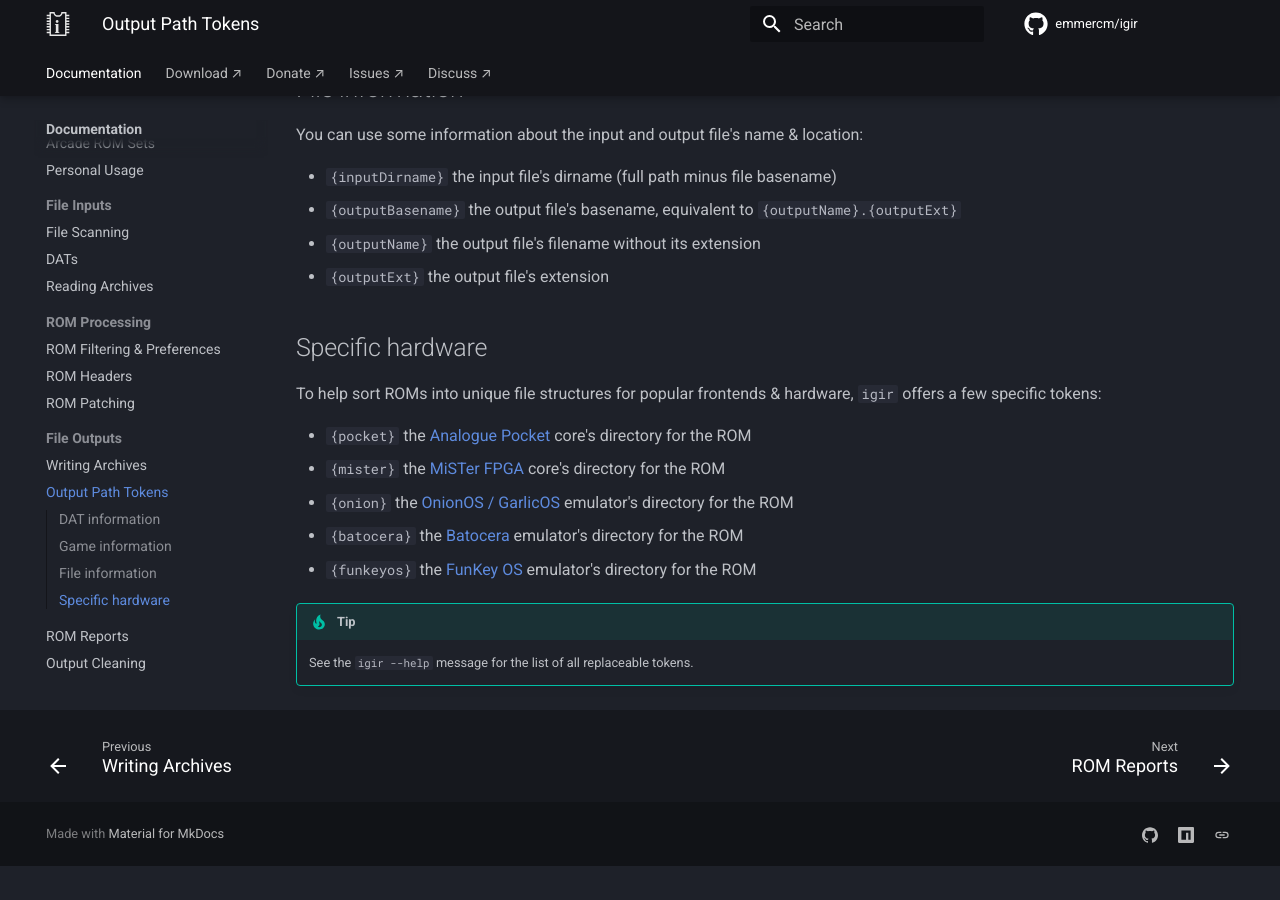
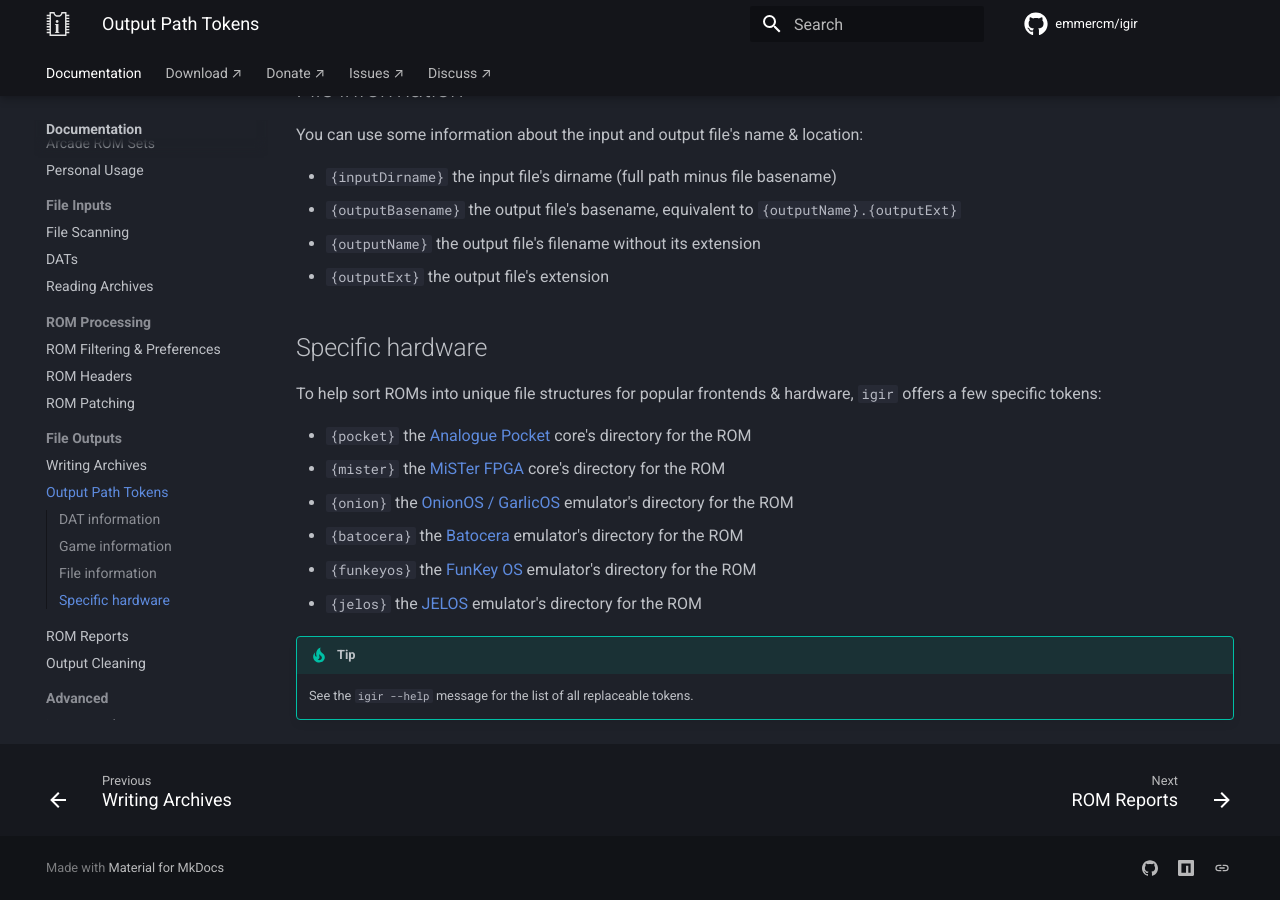
Before and after one commit to emmercm/igir, an MkDocs documentation site: the page built from docs/output/tokens.md, in a window 1280 px wide and 900 px high, scrolled down 1351 px. Built offline with MkDocs 1.6.1 and Material for MkDocs 9.7.7, drawn with Linux system fonts in a browser that asks for light colours; comment, search, counter and statistics services are not loaded; before the commit the page ends 2217 px from its top, so only the background shows below that.

Commit message:
Add output token docs for JELOS and reorder

```diff
--- a/docs/output/tokens.md
+++ b/docs/output/tokens.md
@@ -76,6 +76,7 @@
 - `{onion}` the [OnionOS / GarlicOS](../usage/handheld/onionos.md) emulator's directory for the ROM
 - `{batocera}` the [Batocera](../usage/desktop/batocera.md) emulator's directory for the ROM
 - `{funkeyos}` the [FunKey OS](../usage/handheld/funkeyos.md) emulator's directory for the ROM
+- `{jelos}` the [JELOS](../usage/handheld/jelos.md) emulator's directory for the ROM
 
 !!! tip
 
```
